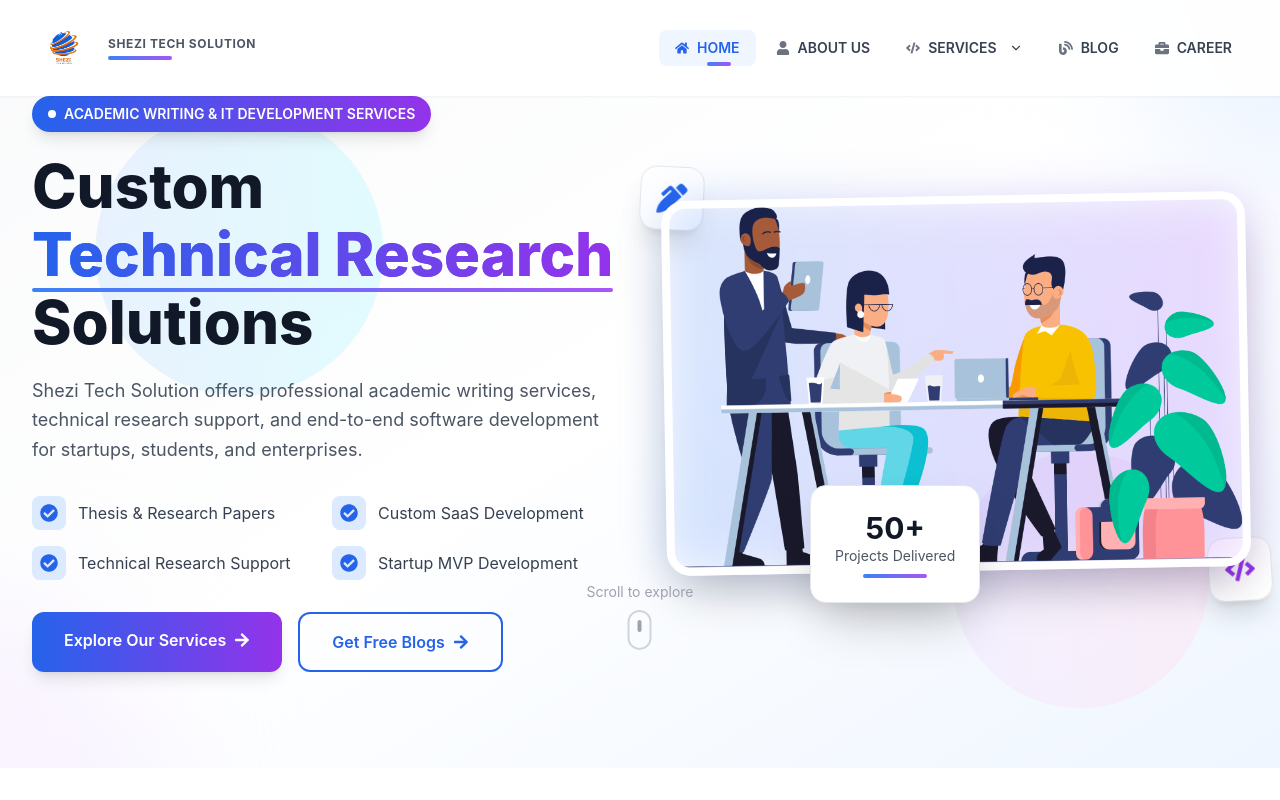
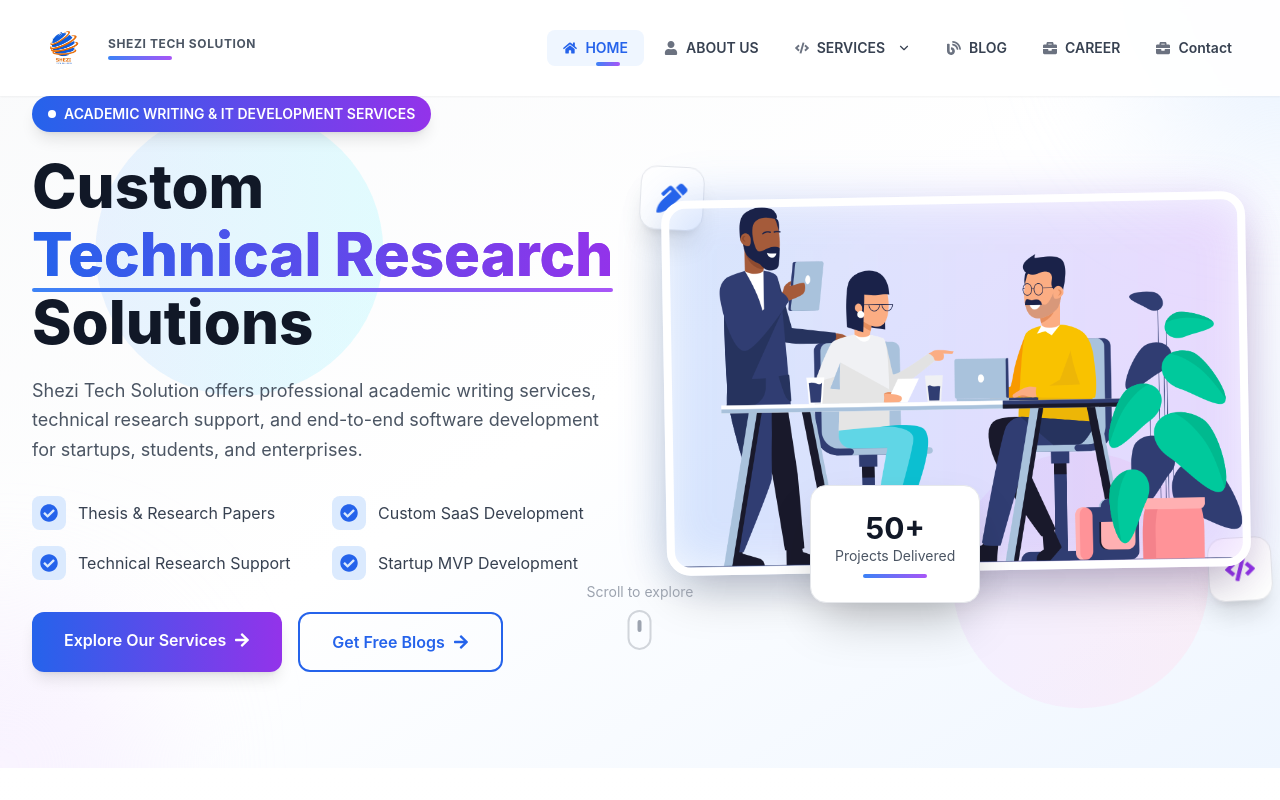
Before and after one commit to Msherazkhan801/shezi-tech-sol, a React (Create React App) app: page / in a window 1280 px wide. Shown: the top 800 px of the page. Built offline with nearby package versions, Linux system fonts and the light colour scheme.

Commit message:
added contact page in sitemap

```diff
--- a/src/component/Navbar.js
+++ b/src/component/Navbar.js
@@ -72,6 +72,11 @@
     {
       path: "/career",
       label: "CAREER",
+      icon: <FaBriefcase />,
+    },
+    {
+      path: "/contact",
+      label: "Contact",
       icon: <FaBriefcase />,
     },
   ];
```
Also changed, not shown: 1 other file (tests, documents, lock files or other folders).
